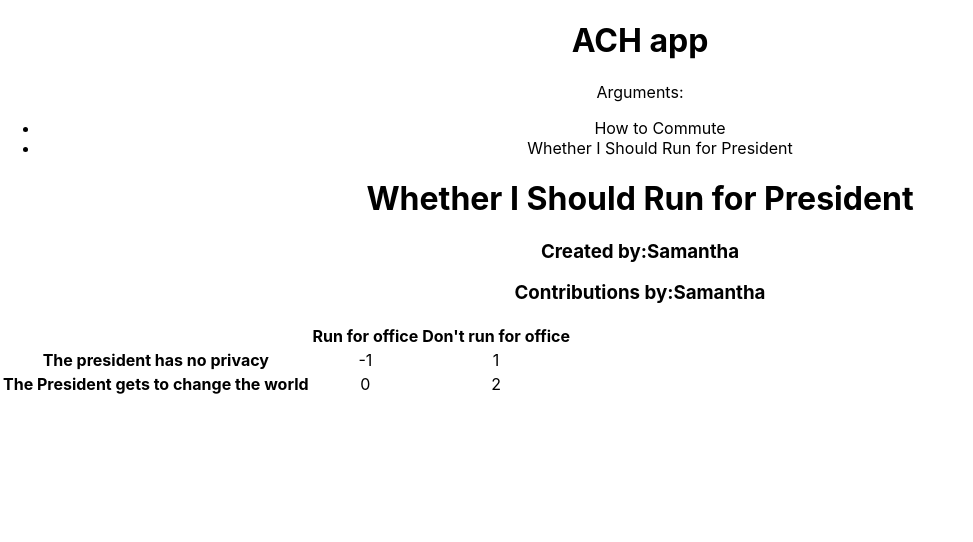
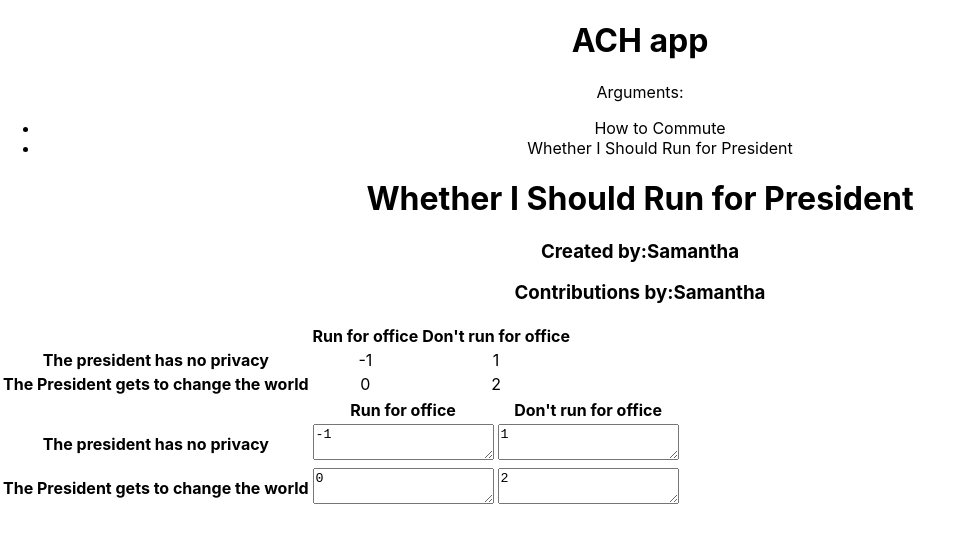
Before and after one commit to smithhmark/good-decisions, a React (Create React App) app in the folder good-decisions-ui/: page / in a window 1280 px wide. Shown: the top 542 px of the page, without its empty margins (0-973 px from the left). Built offline with nearby package versions, Linux system fonts and the light colour scheme.

Commit message:
trying to abstract Argument layout

```diff
--- a/good-decisions-ui/src/App.js
+++ b/good-decisions-ui/src/App.js
@@ -1,6 +1,7 @@
 import React, { Component } from 'react';
 import './App.css';
 import Argument from './components/Argument';
+import ArgumentLayout from './components/ArgumentLayout';
 import ArgList from './components/ArgList';
 import jd from './exampleData.json';
 
@@ -17,6 +18,10 @@ class App extends Component {
         <h1>ACH app</h1>
         <ArgList>{this.state.arguments}</ArgList>
         <Argument>{this.state.arguments[1]}</Argument>
+        <ArgumentLayout cellFactory={(cid, supp) => {
+            return ( <td key={cid}><textarea >{supp}</textarea></td>)}}>
+          {this.state.arguments[1]}
+        </ArgumentLayout>
       </div>
     );
   }
--- /dev/null
+++ b/good-decisions-ui/src/components/ArgumentLayout.js
@@ -0,0 +1,112 @@
+import React from 'react';
+import {rowid, cellid, Fact} from './ArgumentHelper'
+
+const topHeader2 = (fcols, outcomes) => {
+  let cells = [];
+  let row = 0;
+  let rid = rowid(row);
+
+  for (let col = 0; col < outcomes.length + fcols; col++) {
+    let cid = cellid(row, col);
+    if (col < fcols) {
+      cells.push(<th key={cid} id={cid}></th>);
+    } else {
+      cells.push(
+        <th key={cid} id={cid}>{outcomes[col - fcols].text}</th>);
+    }
+  }
+  return <tr key={rid} id={rid}>{cells}</tr>
+}
+
+/*
+ * <ArgumentLayout colOrder=[] rowOrder=[] user={}
+ *       makeCell=func3()
+ *       factWidth=1
+ *       outcomeHeight=1>
+ *   ArgData
+ * </ArgumentGrid>
+ */
+const ArgumentLayout = (props) => {
+  let rows = [];
+  let row = 0;
+  let factWidth; // how many cells left of the first outcome column
+  let outcomeHeight; // hom many columns the outcomes displace
+  if (props.factWidth) {
+    factWidth = props.factWidth;
+  } else {
+    factWidth = 1;
+  }
+  if (props.outcomeHeight) {
+    outcomeHeight = props.outcomeHeight;
+  } else {
+    outcomeHeight = 1;
+  }
+
+  let cellFactory;
+  if (props.cellFactory) {
+    cellFactory = props.cellFactory;
+  } else {
+    cellFactory = (cid, support) => {
+      return (<td key={cid} id={cid}>{support}</td>);
+      //return (td key={cid} id={cid}>{udata[rrid][crid]}</td>);
+    };
+  }
+
+  let udata = null;
+  if (props.user) {
+    udata = props.children.users[props.user];
+  } else {
+    udata = props.children.users[props.children.creator.uid];
+  }
+
+  let colOrder, rowOrder;
+  if (props.colOrder) {
+    colOrder = props.colOrder;
+  } else {
+    colOrder = props.children.outcomes.map((o) => {
+      return o.relid;
+    });
+  }
+  if (props.rowOrder) {
+    rowOrder = props.rowOrder;
+  } else {
+    rowOrder = props.children.facts.map((f) => {
+      return f.relid;
+    });
+  }
+
+  for (row = 0; row < props.children.facts.length + 1; row++) {
+    if (row === 0) {
+      rows.push(topHeader2(factWidth, props.children.outcomes));
+    } else {
+      let rrid = rowOrder[row-outcomeHeight]
+      let cells = [];
+      console.log("rendering row", row, "with rrid:", rrid);
+      console.log("inputs[rrid]=", udata[rrid]);
+
+      for (let col = 0; col < colOrder.length + factWidth; col++) {
+        let cid = cellid(row, col);
+        if (col === 0) {
+          let fact = props.children.facts[rrid]
+          cells.push(
+            <Fact key={cid} id={cid} src={fact.src}>
+              {fact.text}
+            </Fact>);
+        } else {
+          let crid = colOrder[col - factWidth];
+          cells.push(cellFactory(cid, udata[rrid][crid]));
+        }
+      }
+      rows.push( <tr key={rowid(row)}> {cells} </tr>)
+    }
+  }
+  return (
+    <table>
+      <tbody>
+        {rows}
+      </tbody>
+    </table>
+  );
+}
+
+export default ArgumentLayout;
```
